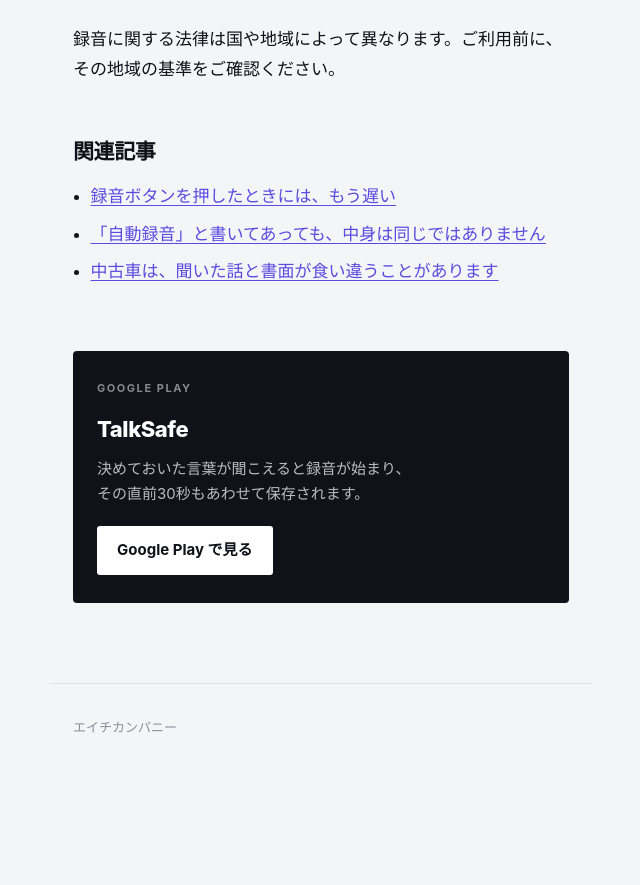
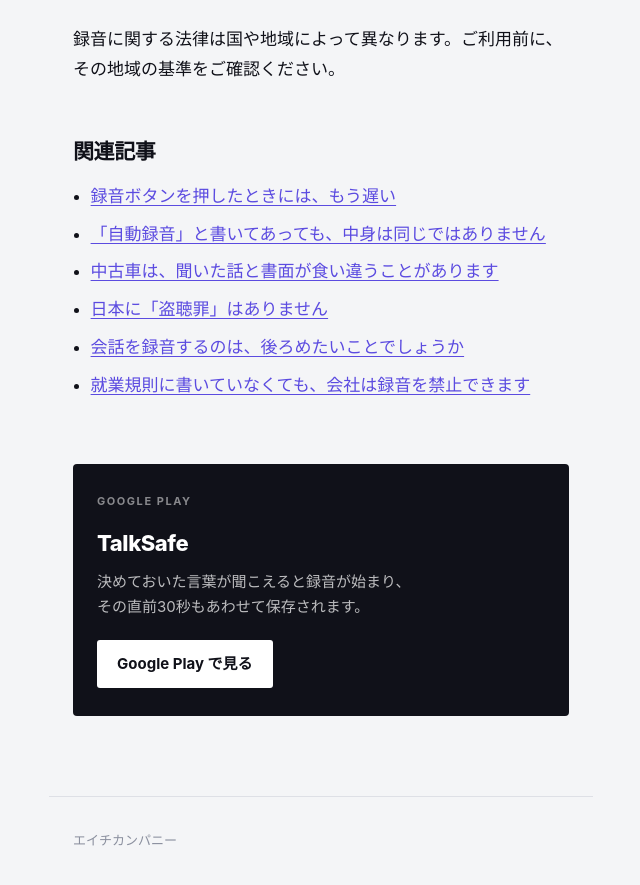
Before and after one commit to hcompany-kr/hcompany-kr.github.io, a Jekyll site: the page built from talksafe/ja/index.html, in a window 1280 px wide and 900 px high, scrolled down 3732 px. Shown: the top 885 px of the window, without its empty margins (319-959 px from the left). Built offline with Jekyll 4.4.1, drawn with Linux system fonts in a browser that asks for light colours; some web fonts are replaced; before the commit the page ends 4518 px from its top, so only the background shows below that.

Commit message:
Add files via upload

```diff
--- a/talksafe/ja/index.html
+++ b/talksafe/ja/index.html
@@ -13,6 +13,7 @@
 <link rel="canonical" href="{{ '/talksafe/ja/' | absolute_url }}">
 <link rel="alternate" hreflang="ko" href="{{ '/talksafe/' | absolute_url }}">
 <link rel="alternate" hreflang="en" href="{{ '/talksafe/en/' | absolute_url }}">
+<link rel="alternate" hreflang="ja" href="{{ '/talksafe/ja/' | absolute_url }}">
 <link rel="alternate" hreflang="es" href="{{ '/talksafe/es/' | absolute_url }}">
 <link rel="alternate" hreflang="it" href="{{ '/talksafe/it/' | absolute_url }}">
 <link rel="alternate" hreflang="x-default" href="{{ '/talksafe/en/' | absolute_url }}">
@@ -189,6 +191,9 @@
         <li><a href="{{ '/blog/ja/recording-delay/' | relative_url }}">録音ボタンを押したときには、もう遅い</a></li>
         <li><a href="{{ '/blog/ja/auto-recording-types/' | relative_url }}">「自動録音」と書いてあっても、中身は同じではありません</a></li>
         <li><a href="{{ '/blog/ja/used-car-contract/' | relative_url }}">中古車は、聞いた話と書面が食い違うことがあります</a></li>
+        <li><a href="{{ '/blog/ja/recording-consent-law/' | relative_url }}">日本に「盗聴罪」はありません</a></li>
+        <li><a href="{{ '/blog/ja/recording-ethics/' | relative_url }}">会話を録音するのは、後ろめたいことでしょうか</a></li>
+        <li><a href="{{ '/blog/ja/workplace-recording-policy/' | relative_url }}">就業規則に書いていなくても、会社は録音を禁止できます</a></li>
       </ul>
 
     </div>
```
Also changed, not shown: other parts of talksafe/ja/index.html (+2 -1 lines).
